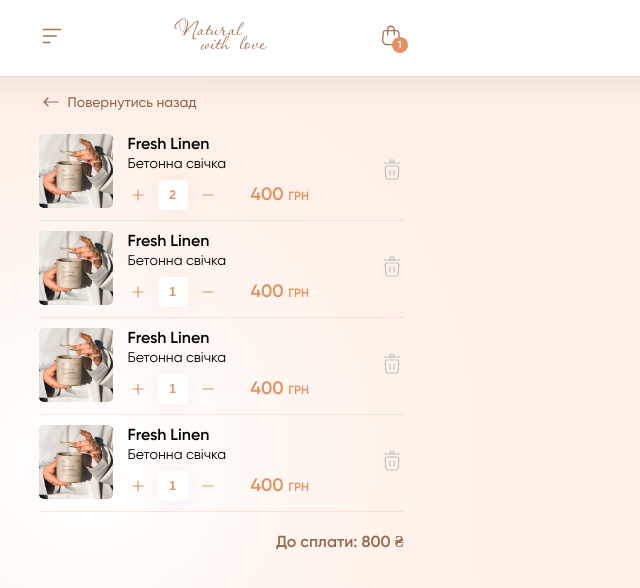
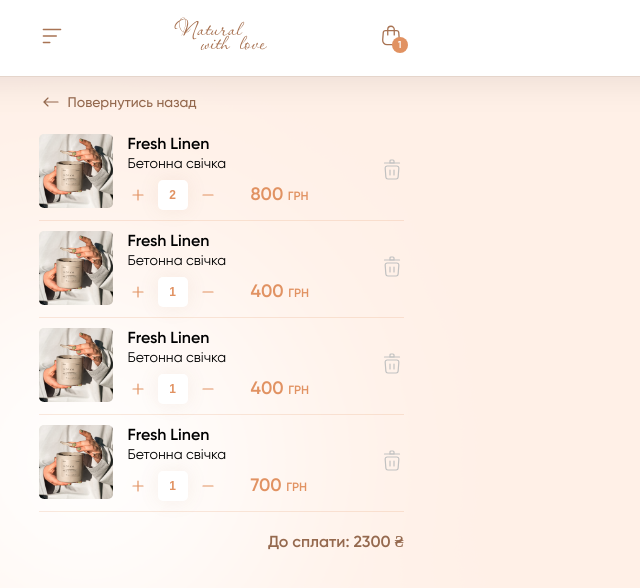
Before and after one commit to masterdev37/portfolio, a website: page app/shopping-cart.html in a window 1280 px wide. Both pictures are taken after a click on the element 556 px from the left and 194 px from the top of the page. Shown: the top 588 px of the page, 419-1059 px from the left. Drawn offline with nearby package versions, Linux system fonts and the light colour scheme; files that its build step writes are made by us from their sources.

Commit message:
add shopping cart counter

```diff
--- a/app/js/script.js
+++ b/app/js/script.js
@@ -89,6 +89,7 @@ document.addEventListener("DOMContentLoaded", function(event) {
 		});
 		// Product card Swiper END
 
+		// Product card Counter START
 		var productPrice = Number($('.productcard-price__item .price-num').text());
 		var addcartPrice = Number($('.addcart .addcart-price span').text());
 
@@ -99,32 +100,45 @@ document.addEventListener("DOMContentLoaded", function(event) {
 			$('.productcard-price__item .price-num').text(total);
 			$('.addcart .addcart-price span').text(total)
 		});
+		// Product card Counter END
+
+
 
 		$('input[type="tel"]').inputmask("+38(999) 999-99-99");
 		$('.promocode-mask').inputmask("999-999-999");
 
 
 		// Shopping cart START
+
+
+
+
+		var shPriceTotal = $('.shopping-cart__total .total-num');
+		function priceSum() {
+			var pricePlus = $('.shopping-cart-price__item .price-num').toArray().reduce((summ, current) => +current.innerText + summ, 0);
+			shPriceTotal.text(pricePlus);
+		}
+		priceSum();
+
+
+
+		// Shopping cart Counter START
+		$('body').on('keyup input change click', '.shopping-cart-count input', function() {
+			var shCartCount = Number($(this).val());
+			var shCartPrice = Number($(this).parents('.shopping-cart-price__wrap').find('.price-num').data('price'));
+			var shTotal = parseInt(shCartCount * shCartPrice);
+			$(this).parents('.shopping-cart-price__wrap').find('.price-num').text(shTotal);
+			priceSum();
+		});
+
 		$('body').on('click', '.shopping-cart__delete', function() {
 			var card = $(this).parents('.shopping-cart__item');
 			card.remove();
+			priceSum();
 		});
 
 
-		var $numObj = $('.shopping-cart-count input');
-		var price = 400;
-		var $priceFileld = $('.shopping-cart__total .total-num');
-		var productLength = $('.shopping-cart-price__item .price-num').length;
-		var pricePlus = parseInt($('.shopping-cart-price__item .price-num').data('price') * productLength);
-
-		$priceFileld.text(pricePlus);
-
-		$numObj.on('input change keyup', function() {
-			$priceFileld.text(parseInt($numObj.val()) * price);
-		});
-
-
-
+		// Shopping cart Counter END
 
 		// Shopping cart END
 
--- a/app/shopping-cart.html
+++ b/app/shopping-cart.html
@@ -125,7 +125,7 @@
 									<span class="shopping-cart-count__minus counter-minus"><img src="images/minus.svg" alt="minus"></span>
 								</div>
 								<div class="shopping-cart-price__item">
-									<span class="price-num" data-price="400">400</span> <span>грн</span>
+									<span class="price-num" data-price="400">700</span> <span>грн</span>
 								</div>
 							</div>
 						</div>
@@ -143,7 +143,7 @@
 				</div>
 
 
-				<div class="shopping-cart__total">До сплати: <span class="total-num">1600</span> ₴</div>
+				<div class="shopping-cart__total">До сплати: <span class="total-num">0</span> ₴</div>
 			</div>
 
 			<form>
```
Also changed, not shown: dist/js/script.js, dist/shopping-cart.html.
